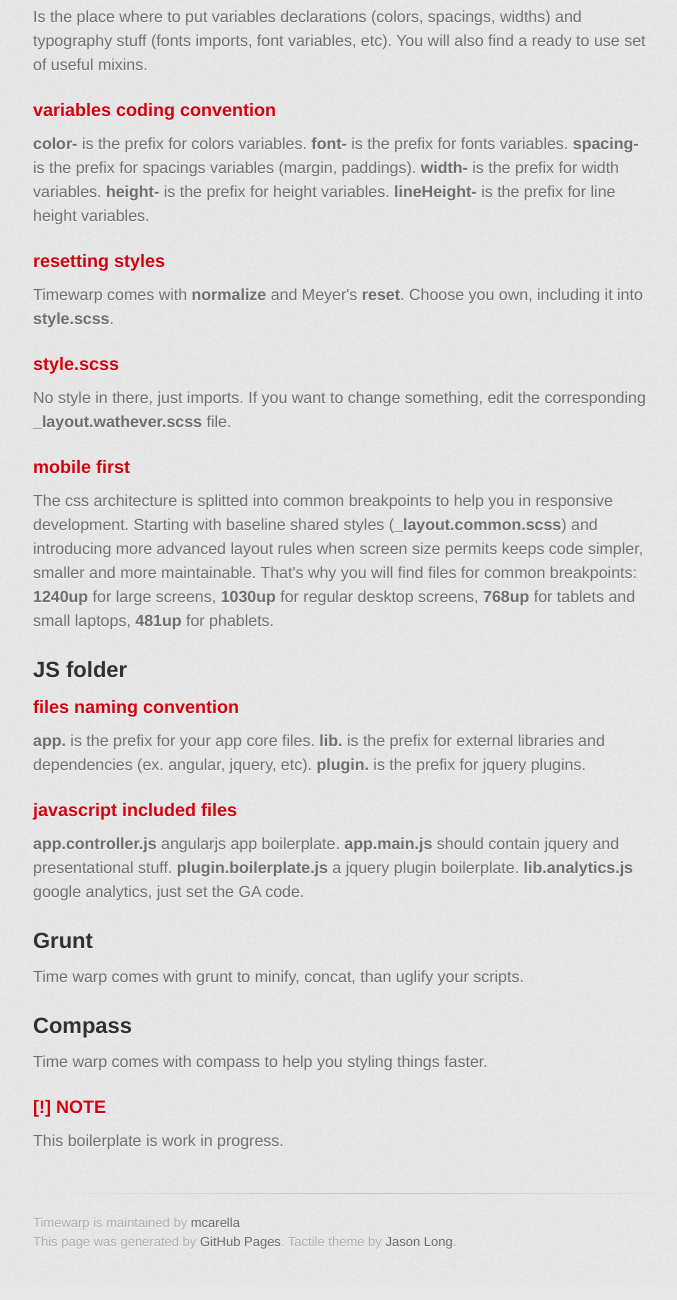
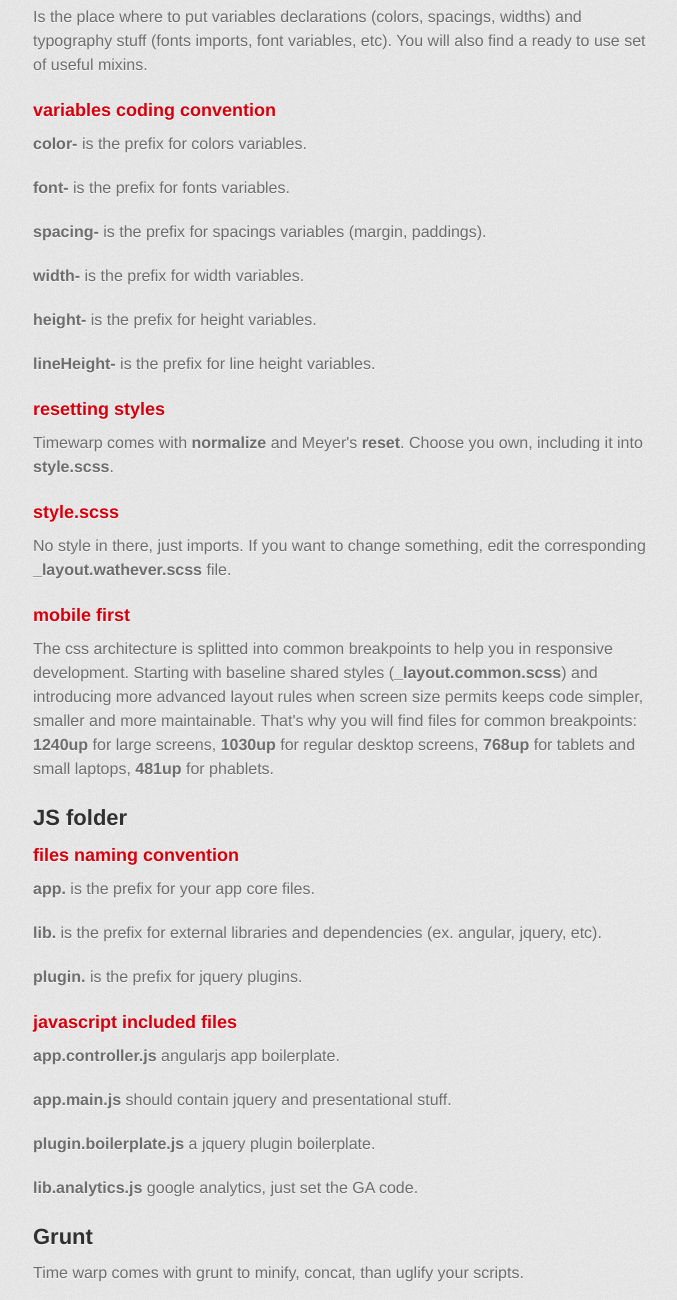
Before and after one commit to mcarella/timewarp, a plain HTML site: page index.html in a window 1280 px wide. Shown: the part 700-2000 px from the top of the page, without its empty margins (297-974 px from the left). Drawn offline with Linux system fonts and the light colour scheme; a web font is replaced by a local one.

Commit message:
Create gh-pages branch via GitHub

```diff
--- a/index.html
+++ b/index.html
@@ -44,12 +44,17 @@
 <h3>
 <a name="variables-coding-convention" class="anchor" href="#variables-coding-convention"><span class="octicon octicon-link"></span></a>variables coding convention</h3>
 
-<p><strong>color-</strong> is the prefix for colors variables.
-<strong>font-</strong> is the prefix for fonts variables.
-<strong>spacing-</strong> is the prefix for spacings variables (margin, paddings).
-<strong>width-</strong> is the prefix for width variables.
-<strong>height-</strong> is the prefix for height variables.
-<strong>lineHeight-</strong> is the prefix for line height variables. </p>
+<p><strong>color-</strong> is the prefix for colors variables. </p>
+
+<p><strong>font-</strong> is the prefix for fonts variables. </p>
+
+<p><strong>spacing-</strong> is the prefix for spacings variables (margin, paddings).</p>
+
+<p><strong>width-</strong> is the prefix for width variables. </p>
+
+<p><strong>height-</strong> is the prefix for height variables. </p>
+
+<p><strong>lineHeight-</strong> is the prefix for line height variables. </p>
 
 <h3>
 <a name="resetting-styles" class="anchor" href="#resetting-styles"><span class="octicon octicon-link"></span></a>resetting styles</h3>
@@ -73,17 +78,22 @@ Starting with baseline shared styles (<strong>_layout.common.scss</strong>) and
 <h3>
 <a name="files-naming-convention" class="anchor" href="#files-naming-convention"><span class="octicon octicon-link"></span></a>files naming convention</h3>
 
-<p><strong>app.</strong> is the prefix for your app core files.
-<strong>lib.</strong> is the prefix for external libraries and dependencies (ex. angular, jquery, etc).
-<strong>plugin.</strong> is the prefix for jquery plugins.</p>
+<p><strong>app.</strong> is the prefix for your app core files. </p>
+
+<p><strong>lib.</strong> is the prefix for external libraries and dependencies (ex. angular, jquery, etc). </p>
+
+<p><strong>plugin.</strong> is the prefix for jquery plugins.</p>
 
 <h3>
 <a name="javascript-included-files" class="anchor" href="#javascript-included-files"><span class="octicon octicon-link"></span></a>javascript included files</h3>
 
-<p><strong>app.controller.js</strong> angularjs app boilerplate.
-<strong>app.main.js</strong> should contain jquery and presentational stuff.
-<strong>plugin.boilerplate.js</strong> a jquery plugin boilerplate.
-<strong>lib.analytics.js</strong> google analytics, just set the GA code.</p>
+<p><strong>app.controller.js</strong> angularjs app boilerplate. </p>
+
+<p><strong>app.main.js</strong> should contain jquery and presentational stuff.</p>
+
+<p><strong>plugin.boilerplate.js</strong> a jquery plugin boilerplate.</p>
+
+<p><strong>lib.analytics.js</strong> google analytics, just set the GA code.</p>
 
 <h2>
 <a name="grunt" class="anchor" href="#grunt"><span class="octicon octicon-link"></span></a>Grunt</h2>
```
Also changed, not shown: params.json (+1 -1 lines).
